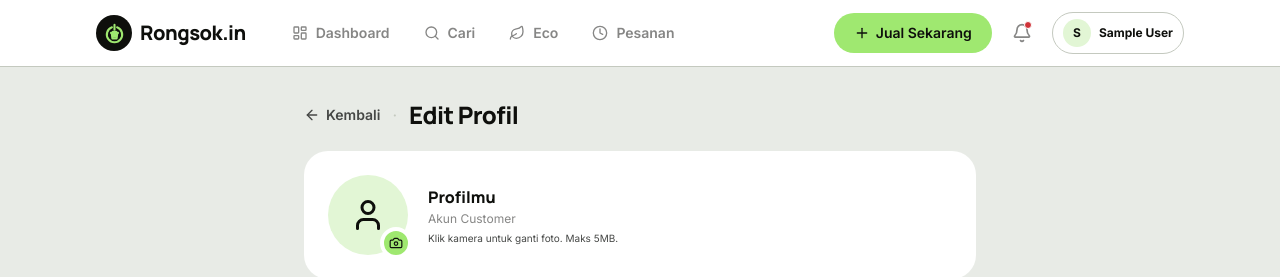
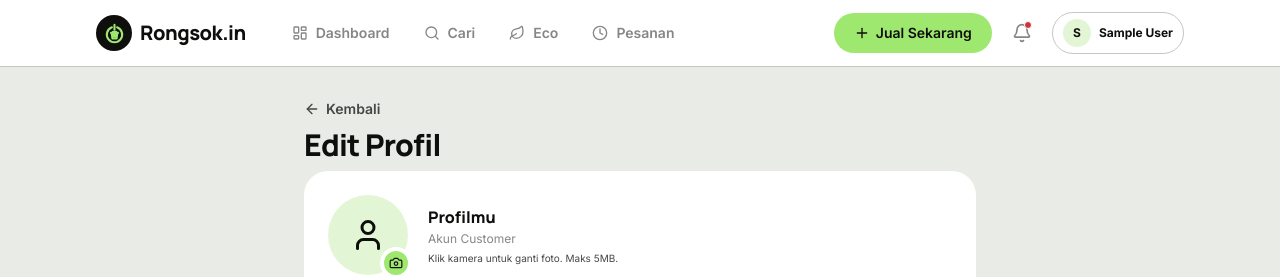
Before and after one commit to muhamadabel/rongsokin-frontend, a Next.js app: page /profile/edit in a window 1280 px wide. Shown: the top 277 px of the page. Built offline with nearby package versions, Linux system fonts and the light colour scheme; no server answers; sample sign-in values are in the browser's storage.

Commit message:
style: fix back button and heading layout on desktop edit profile page

```diff
--- a/app/(dashboard)/profile/edit/page.tsx
+++ b/app/(dashboard)/profile/edit/page.tsx
@@ -225,15 +225,14 @@ export default function EditProfilePage() {
 
       <main className="max-w-2xl mx-auto px-4 md:px-0 py-5 md:py-8 space-y-5">
         {/* Desktop heading + back */}
-        <div className="hidden md:flex items-center gap-3">
+        <div className="hidden md:flex flex-col gap-2 mb-2">
           <Link
             href="/profile"
-            className="flex items-center gap-1.5 text-sm font-semibold text-ink-muted hover:text-ink transition-colors"
+            className="flex items-center gap-1.5 text-sm font-semibold text-ink-muted hover:text-ink transition-colors w-fit"
           >
             <ArrowLeft size={16} /> Kembali
           </Link>
-          <span className="text-ink-faint">·</span>
-          <h1 className="font-display text-2xl font-extrabold tracking-tight text-ink">
+          <h1 className="font-display text-3xl font-extrabold tracking-tight text-ink">
             Edit Profil
           </h1>
         </div>
@@ -313,7 +312,7 @@ export default function EditProfilePage() {
                     <button
                       type="button"
                       onClick={() => setShopImageUrl("")}
-                      className="absolute bottom-3 left-3 bg-status-error/10 hover:bg-status-error/20 text-status-error px-3 py-1.5 rounded-xl border border-status-error/20 flex items-center gap-1 text-xs font-bold cursor-pointer transition-colors"
+                      className="absolute bottom-3 left-3 bg-surface-raised text-ink border border-ink hover:bg-surface-sunken px-3 py-1.5 rounded-xl flex items-center gap-1 text-xs font-bold cursor-pointer transition-colors"
                     >
                       Hapus
                     </button>
```
